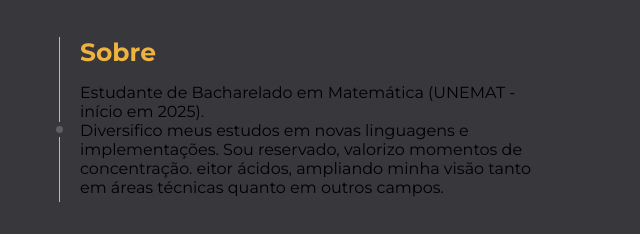
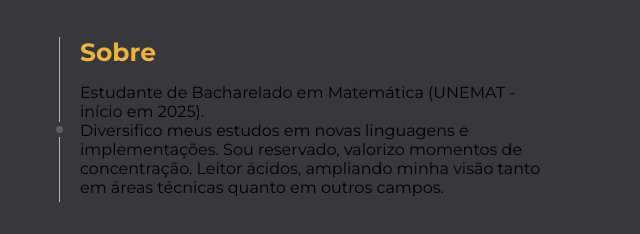
Before and after one commit to cardosource/cardosource.github.io, a plain HTML site: page index.html in a window 1280 px wide. Shown: the part 378-612 px from the top of the page, 21-661 px from the left. Drawn offline with Linux system fonts and the light colour scheme.

Commit message:
Update index.html

```diff
--- a/index.html
+++ b/index.html
@@ -37,7 +37,7 @@
                 <p id="pg">Sobre</p>
 
                   <p id="fperfil" >
-                  Estudante de Bacharelado em Matemática (UNEMAT - início em 2025).</br>Diversifico meus estudos em novas linguagens e implementações. Sou reservado, valorizo momentos de concentração. eitor ácidos, ampliando minha visão tanto em áreas técnicas quanto em outros campos.
+                  Estudante de Bacharelado em Matemática (UNEMAT - início em 2025).</br>Diversifico meus estudos em novas linguagens e implementações. Sou reservado, valorizo momentos de concentração. Leitor ácidos, ampliando minha visão tanto em áreas técnicas quanto em outros campos.
                  </p>
             </div>
         </div>
```
